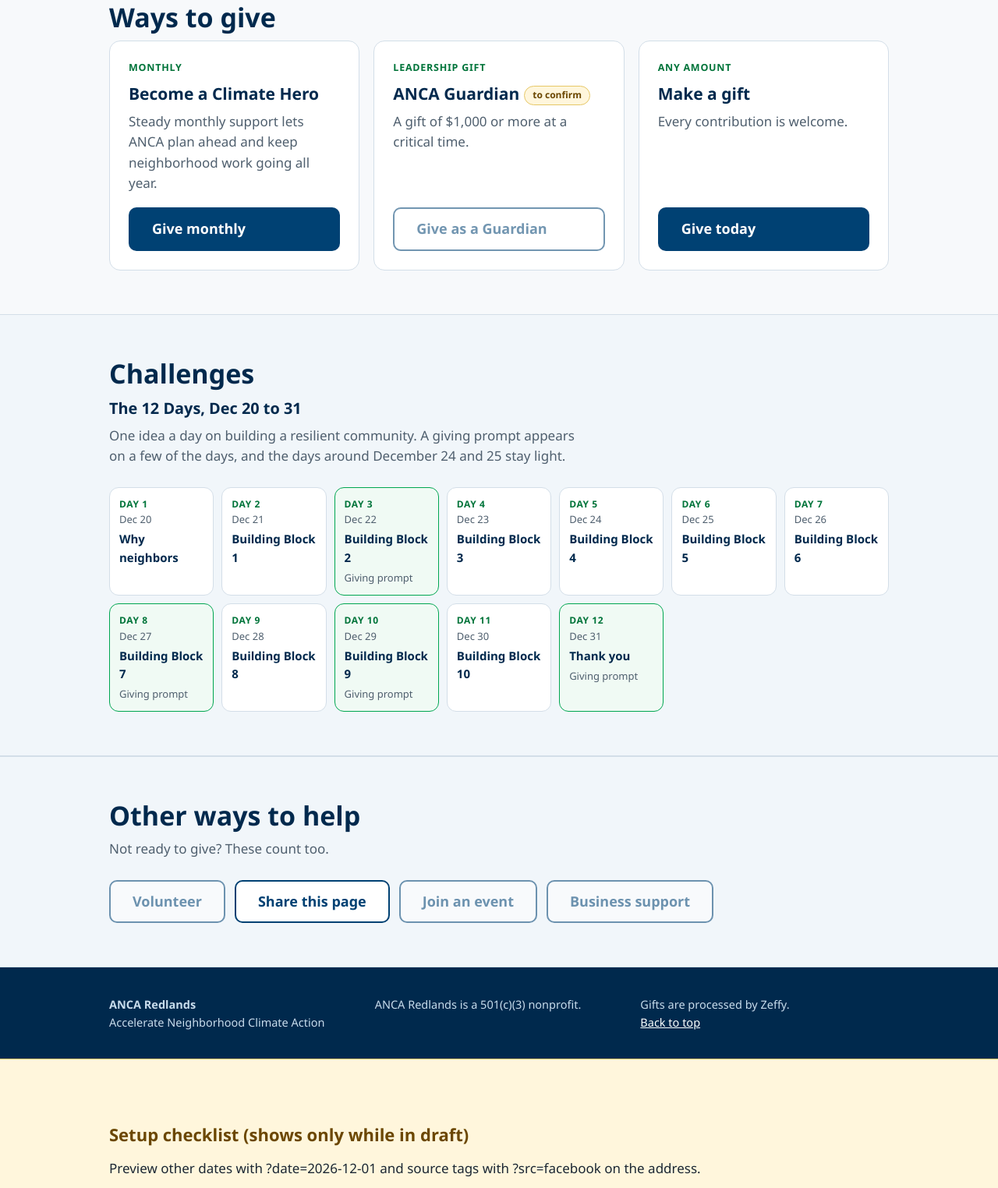
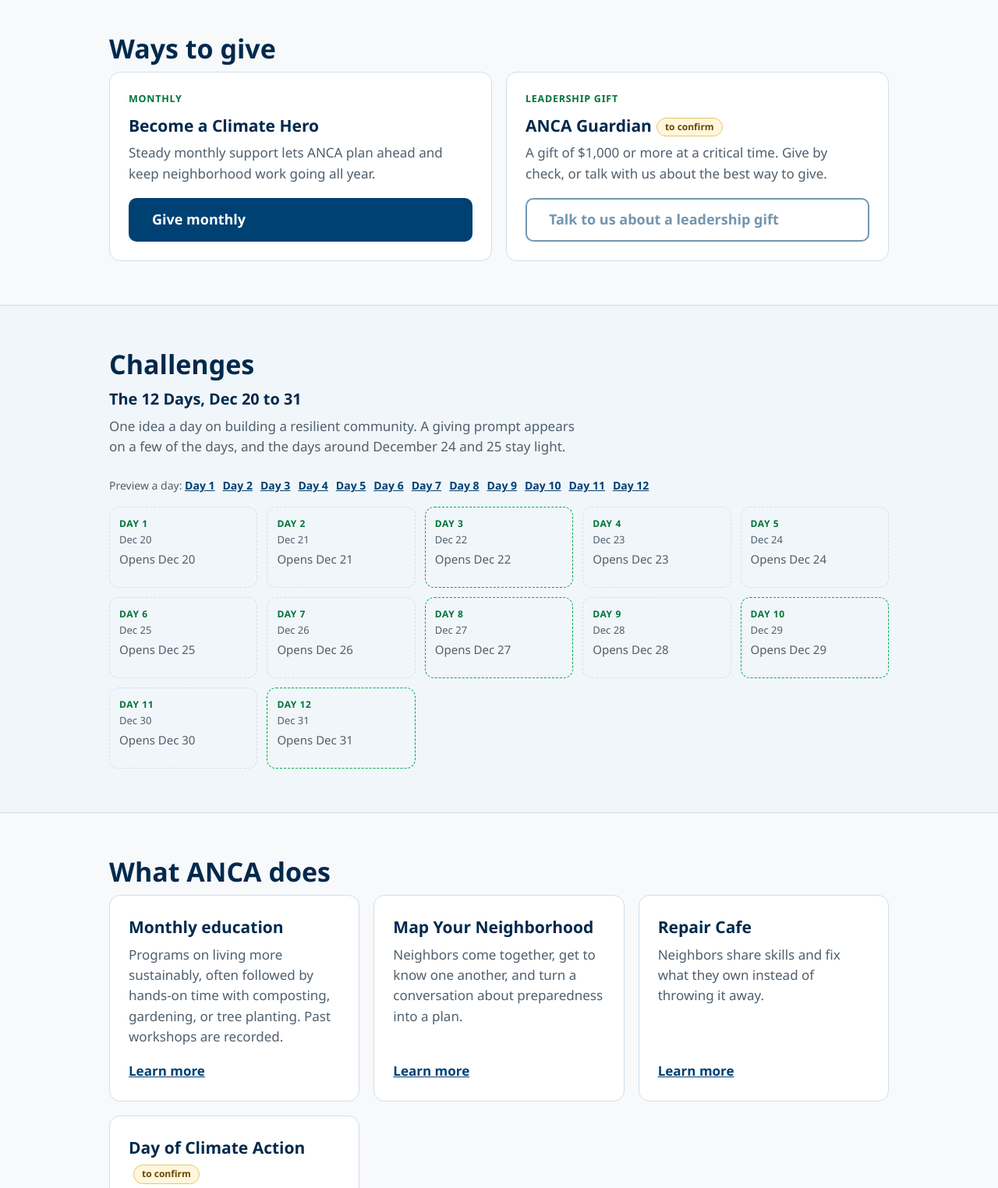
Before and after one commit to ANCA-Redlands/giving-campaign, a plain HTML site: page index.html in a window 1280 px wide. Shown: the part 847-2371 px from the top of the page at 78% size. Drawn offline with Linux system fonts and the light colour scheme.

Commit message:
Add files via upload
First round of feedback updates

```diff
--- a/app.js
+++ b/app.js
@@ -63,11 +63,15 @@
     } catch (e) { return f.url; }
   }
 
-  function giveButton(cls, label, key) {
-    var url = giveUrl(key);
+  function btnFromUrl(cls, label, url) {
     if (url) { return el('a', { class: 'btn ' + cls, href: url, rel: 'noopener', text: label }); }
     if (isLive) { return null; }
-    return el('a', { class: 'btn ' + cls, 'aria-disabled': 'true', role: 'link', title: 'Form link not set yet', text: label });
+    return el('a', { class: 'btn ' + cls, 'aria-disabled': 'true', role: 'link', title: 'Link not set yet', text: label });
+  }
+  function giveButton(cls, label, key) { return btnFromUrl(cls, label, giveUrl(key)); }
+  function contactUrl() {
+    var e = (C.org || {}).contactEmail;
+    return e ? 'mailto:' + e : '';
   }
 
   /* ---------- build page ---------- */
@@ -103,7 +107,8 @@
   // hero
   var heroBtns = el('div', { class: 'cta-row' });
   var b1 = giveButton('primary', phase.button, 'phase');
-  var b2 = phase.form !== 'climateHero' ? giveButton('ghost', 'Become a monthly Climate Hero', 'climateHero') : null;
+  var heroUrl = giveUrl('climateHero');
+  var b2 = (phase.form !== 'climateHero' && (!heroUrl || heroUrl !== giveUrl('phase'))) ? giveButton('ghost', 'Become a monthly Climate Hero', 'climateHero') : null;
   if (b1) { heroBtns.appendChild(b1); }
   if (b2) { heroBtns.appendChild(b2); }
   main.appendChild(el('section', { class: 'hero' }, [el('div', { class: 'wrap' }, [
@@ -132,16 +137,19 @@
   // ways to give
   var cards = [];
   (C.ways || []).forEach(function (w) {
-    var url = giveUrl(w.form);
+    var isContact = w.form === 'contact';
+    var url = isContact ? contactUrl() : giveUrl(w.form);
+    if (w.hideIfSameAsMain && url && url === giveUrl('phase')) { return; }
     if (!url && isLive) { return; }
-    if (!url) { missing.push('Form link missing for "' + w.title + '" (' + formKeyFor(w.form) + ').'); }
+    if (!url) { missing.push(isContact ? 'Contact email for "' + w.title + '" is empty (org.contactEmail).' : 'Form link missing for "' + w.title + '" (' + formKeyFor(w.form) + ').'); }
     var label = w.form === 'phase' ? phase.button : w.button;
-    var h3kids = [document.createTextNode(w.title)];
-    if (!isLive && w.confirm) { h3kids.push(el('span', { class: 'flag', text: 'to confirm' })); }
-    var h3 = el('h3'); h3kids.forEach(function (k) { h3.appendChild(k); });
-    var btn = giveButton(w.form === 'guardian' ? 'outline' : 'dark', label, w.form);
+    var h3 = el('h3'); h3.appendChild(document.createTextNode(w.title));
+    if (!isLive && w.confirm) { h3.appendChild(el('span', { class: 'flag', text: 'to confirm' })); missing.push('Confirm: ' + w.title + '. ' + w.confirm); }
+    var body = w.text;
+    if (isContact && org.mailingAddress) { body += ' To give by check, mail it to: ' + org.mailingAddress + '.'; }
+    var btn = btnFromUrl(w.form === 'guardian' || isContact ? 'outline' : 'dark', label, url);
     cards.push(el('article', { class: 'card' }, [
-      el('div', { class: 'kicker', text: w.kicker }), h3, el('p', { text: w.text }), btn
+      el('div', { class: 'kicker', text: w.kicker }), h3, el('p', { text: body }), btn
     ]));
   });
   if (cards.length) {
@@ -172,16 +180,35 @@
       var end = addDays(td.start, td.days - 1);
       sc.wrap.appendChild(el('h3', { text: 'The 12 Days, ' + shortDate(td.start) + ' to ' + shortDate(end).replace(/^\w+ /, '') }));
       sc.wrap.appendChild(el('p', { class: 'lead', text: (td.intro || '') + ' A giving prompt appears on a few of the days, and the days around December 24 and 25 stay light.' }));
+      if (!isLive) {
+        var pv = el('p', { class: 'preview' });
+        pv.appendChild(document.createTextNode('Preview a day: '));
+        for (var k = 1; k <= td.days; k++) {
+          var pu = new URLSearchParams(location.search); pu.set('date', addDays(td.start, k - 1));
+          pv.appendChild(el('a', { href: '?' + pu.toString() + '#challenges', text: 'Day ' + k }));
+        }
+        sc.wrap.appendChild(pv);
+      }
       var list = el('ol', { class: 'days' });
       for (var i = 1; i <= td.days; i++) {
         var iso = addDays(td.start, i - 1);
-        var title = (td.titles && td.titles[i]) || (td.blockPrefix + ' ' + (i - 1));
+        var entry = (td.entries && td.entries[i]) || {};
+        var title = entry.title || (td.titles && td.titles[i]) || (td.blockPrefix + ' ' + (i - 1));
         var isGift = (td.givingPromptDays || []).indexOf(i) !== -1;
-        var cls = 'day' + (isGift ? ' gift' : '') + (iso < today ? ' past' : '') + (iso === today ? ' today' : '');
-        var li = el('li', { class: cls }, [
-          el('b', { text: 'Day ' + i }), el('span', { text: shortDate(iso) }), el('em', { text: title }),
-          isGift ? el('span', { text: 'Giving prompt' }) : null
-        ]);
+        var opened = iso <= today;
+        var cls = 'day' + (isGift ? ' gift' : '') + (iso < today ? ' past' : '') + (iso === today ? ' today' : '') + (opened ? '' : ' closed');
+        var kids = [el('b', { text: 'Day ' + i }), el('span', { text: shortDate(iso) })];
+        if (opened) {
+          kids.push(el('em', { text: title }));
+          if (entry.text) { kids.push(el('p', { text: entry.text })); }
+          if (entry.action) { kids.push(el('p', { class: 'try', text: 'Try this: ' + entry.action })); }
+          if (!entry.text && !isLive) { kids.push(el('p', { class: 'todo', text: 'Content to come' })); }
+          if (isGift) { kids.push(el('span', { class: 'prompt', text: 'Giving prompt' })); }
+          if (isGift && iso === today) { var gb = giveButton('dark small', td.promptButton || 'Give today', 'phase'); if (gb) { kids.push(gb); } }
+        } else {
+          kids.push(el('em', { text: 'Opens ' + shortDate(iso) }));
+        }
+        var li = el('li', { class: cls }, kids);
         if (iso === today) { li.setAttribute('aria-current', 'date'); }
         list.appendChild(li);
       }
@@ -196,18 +223,32 @@
     main.appendChild(sc.node); addNav('challenges', 'Challenges');
   }
 
-  // stats
-  var stats = (C.stats || []).filter(function (s) { return s && s.value; });
-  if (stats.length) {
-    var ss = section('impact', '', 'What ANCA does');
-    var sg = el('div', { class: 'stats' });
-    stats.slice(0, 3).forEach(function (s) {
-      sg.appendChild(el('div', { class: 'stat' }, [el('strong', { text: s.value }), el('span', { text: s.label || '' }), s.source ? el('small', { text: 'Source: ' + s.source }) : null]));
+  // what ANCA does (no numbers)
+  var pr = C.programs || {};
+  var items = (pr.items || []).filter(function (x) { return x && x.title; });
+  if (pr.enabled && items.length) {
+    var sp = section('programs', '', pr.heading || 'What ANCA does', pr.intro || '');
+    var pg = el('div', { class: 'grid3' });
+    items.forEach(function (it) {
+      var h = el('h3'); h.appendChild(document.createTextNode(it.title));
+      if (!isLive && it.confirm) { h.appendChild(el('span', { class: 'flag', text: 'to confirm' })); missing.push('Confirm: ' + it.title + '. ' + it.confirm); }
+      pg.appendChild(el('article', { class: 'card' }, [h, el('p', { text: it.text || '' }), it.url ? el('a', { class: 'more', href: it.url, text: 'Learn more' }) : null]));
     });
-    ss.wrap.appendChild(sg);
-    main.appendChild(ss.node); addNav('impact', 'Our work');
-  } else if (!isLive) {
-    missing.push('Impact numbers: add up to three verified numbers, each with a source (optional section, hidden until filled).');
+    sp.wrap.appendChild(pg);
+    main.appendChild(sp.node); addNav('programs', 'What we do');
+    if (!isLive && !(C.approved || {}).programs) { missing.push('"What ANCA does" descriptions are drawn from the Hub Programs page. Linda to confirm they are current.'); }
+  }
+
+  // supporters (names only)
+  var sup = C.supporters || {};
+  var names = (sup.names || []).filter(Boolean);
+  if (names.length) {
+    var ssn = section('supporters', 'alt', sup.heading || 'Our supporters', sup.intro || '');
+    var nl = el('ul', { class: 'names' });
+    names.forEach(function (n) { nl.appendChild(el('li', { text: n })); });
+    ssn.wrap.appendChild(nl);
+    if (sup.note) { ssn.wrap.appendChild(el('p', { class: 'lead', text: sup.note })); }
+    main.appendChild(ssn.node); addNav('supporters', 'Supporters');
   }
 
   // help
--- a/config.js
+++ b/config.js
@@ -17,13 +17,17 @@ window.CAMPAIGN = {
     name: 'ANCA Redlands',
     tagline: 'Accelerate Neighborhood Climate Action',
     home: 'https://www.ancaredlands.org',
-    contactEmail: '',      // example: 'info@example.org'. Leave empty to hide.
-    mailingAddress: '',    // one line. Leave empty to hide.
-    social: { facebook: '', instagram: '', linkedin: '' }
+    contactEmail: '',      // used by the leadership gift button. Leave empty to hide it.
+    mailingAddress: '',    // one line, used for the "give by check" note. Leave empty to hide.
+    social: {
+      facebook: 'https://www.facebook.com/ancaredlands',
+      instagram: 'https://www.instagram.com/ancaredlands/',
+      linkedin: ''
+    }
   },
 
   // Flip these to true as each item is approved. Draft mode lists what is still open.
-  approved: { theme: false, need: false, tax: false },
+  approved: { theme: false, need: false, tax: false, programs: false },
 
   // Placeholder theme (Linda's suggestion). Milan decides the final wording.
   theme: {
@@ -38,7 +42,7 @@ window.CAMPAIGN = {
     yearEnd:       { url: 'https://www.zeffy.com/en-US/donation-form/join-the-movement-for-a-climate-resilient-future' },   // year-end, Nov 17 to Dec 31
     givingTuesday: { url: 'https://www.zeffy.com/en-US/donation-form/join-the-movement-for-a-climate-resilient-future' },   // one-day, Dec 1
     climateHero:   { url: 'https://www.zeffy.com/en-US/donation-form/join-the-movement-for-a-climate-resilient-future' },   // existing Climate Heroes form (monthly or one-time)
-    guardian:      { url: '' }    // $1,000+ leadership gift (to confirm it exists)
+    guardian:      { url: '' }    // not used while the leadership gift is contact and check
   },
 
   // Which form the main button uses, by date. The first matching row wins.
@@ -55,45 +59,74 @@ window.CAMPAIGN = {
     paragraphs: []
   },
 
-  // Ways to give. form: 'phase' follows the date rule above.
+  // Ways to give.
+  //   form 'phase'   = follows the date rule above
+  //   form 'contact' = opens an email to org.contactEmail (for leadership gifts and checks)
+  //   hideIfSameAsMain = hide this card while it would repeat the main button's link
   ways: [
     { kicker: 'Monthly', title: 'Become a Climate Hero',
       text: 'Steady monthly support lets ANCA plan ahead and keep neighborhood work going all year.',
       form: 'climateHero', button: 'Give monthly' },
     { kicker: 'Leadership gift', title: 'ANCA Guardian',
-      text: 'A gift of $1,000 or more at a critical time.',
-      form: 'guardian', button: 'Give as a Guardian', confirm: 'To confirm with Milan that this form exists.' },
+      text: 'A gift of $1,000 or more at a critical time. Give by check, or talk with us about the best way to give.',
+      form: 'contact', button: 'Talk to us about a leadership gift',
+      confirm: 'Who should receive these emails (org.contactEmail), and the mailing address for checks (org.mailingAddress).' },
     { kicker: 'Any amount', title: 'Make a gift',
       text: 'Every contribution is welcome.',
-      form: 'phase', button: 'Give today' }
+      form: 'phase', button: 'Give today', hideIfSameAsMain: true }
   ],
 
   // Optional goal display, updated by hand for now. Turn on when a goal is ready.
   goal: { enabled: false, name: '', raised: 0, target: 0, updated: '' },
 
+  // The 12 Days. Each day opens on its date and shows its content. Future days show only the date.
+  // Add content as entries keyed by day number: 1: { title: '', text: '', action: '' }
   twelveDays: {
     enabled: true,
     start: '2026-12-20',
     days: 12,
     blockPrefix: 'Building Block',
     titles: { 1: 'Why neighbors', 12: 'Thank you' },
-    givingPromptDays: [3, 8, 10, 12],
-    intro: 'One idea a day on building a resilient community.'
+    givingPromptDays: [3, 8, 10, 12],   // days that show a Give button
+    promptButton: 'Give today',
+    intro: 'One idea a day on building a resilient community.',
+    entries: {}
   },
 
   // Only used if a matcher is found. Turn on and fill in.
   match: { enabled: false, matched: '', cap: '', window: '', howCounted: '', announcement: '' },
 
-  // Up to three verified numbers, each with a source. Empty hides the section.
-  // Example: { value: '123', label: 'neighbors reached', source: 'Where this number comes from' }
-  stats: [],
+  // What ANCA does, in words. Drawn from the Programs page on the Hub. Linda to confirm they are current.
+  // Each item: title, text, url (optional "Learn more" link), confirm (a note shown only in draft).
+  programs: {
+    enabled: true,
+    heading: 'What ANCA does',
+    intro: '',
+    items: [
+      { title: 'Monthly education',
+        text: 'Programs on living more sustainably, often followed by hands-on time with composting, gardening, or tree planting. Past workshops are recorded.',
+        url: 'https://redlands-anca.hub.arcgis.com/pages/programs' },
+      { title: 'Map Your Neighborhood',
+        text: 'Neighbors come together, get to know one another, and turn a conversation about preparedness into a plan.',
+        url: 'https://redlands-anca.hub.arcgis.com/pages/our-neighborhoods' },
+      { title: 'Repair Cafe',
+        text: 'Neighbors share skills and fix what they own instead of throwing it away.',
+        url: 'https://redlands-anca.hub.arcgis.com/pages/upcoming-events' },
+      { title: 'Day of Climate Action',
+        text: 'An Earth Day celebration where local businesses and organizations host projects that help residents learn sustainable ways to live.',
+        url: 'https://redlands-anca.hub.arcgis.com/pages/programs',
+        confirm: 'The Hub page says this launched in 2023. Confirm it is still held each year.' }
+    ]
+  },
 
-  // Other ways to help. Empty url hides the button on the live page.
+  // Names only, no amounts. Only list people who agreed to be named. Empty hides the section.
+  supporters: { heading: 'Our supporters', intro: '', names: [], note: '' },
+
+  // Other ways to help. Empty url hides the button on the live page. 'share' copies or shares this page's link.
   help: [
-    { label: 'Volunteer',        url: '' },
-    { label: 'Share this page',  url: 'share' },
-    { label: 'Join an event',    url: '' },
-    { label: 'Business support', url: '' }
+    { label: 'Volunteer',       url: 'https://redlands-anca.hub.arcgis.com/pages/get-involved' },
+    { label: 'Join an event',   url: 'https://redlands-anca.hub.arcgis.com/pages/upcoming-events' },
+    { label: 'Share this page', url: 'share' }
   ],
 
   footer: {
--- a/styles.css
+++ b/styles.css
@@ -71,13 +71,22 @@ section h3{color:var(--navy-900);margin:0 0 6px}
 .progress small{color:var(--muted)}
 
 /* 12 days */
-.days{display:grid;grid-template-columns:repeat(auto-fill,minmax(120px,1fr));gap:10px;padding:0;margin:0;list-style:none}
+.days{display:grid;grid-template-columns:repeat(auto-fill,minmax(190px,1fr));gap:12px;padding:0;margin:0;list-style:none}
 .day{background:var(--paper);border:1px solid var(--line);border-radius:12px;padding:12px;min-height:104px}
 .day b{display:block;font-size:12px;letter-spacing:.05em;text-transform:uppercase;color:var(--green-text)}
 .day span{font-size:13px;color:var(--muted);display:block}
 .day em{font-style:normal;font-size:15px;font-weight:600;color:var(--navy-900);display:block;margin:4px 0}
 .day.gift{border-color:var(--green);background:#f0faf4}
-.day.past{opacity:.6}
+.day p{margin:6px 0 0;font-size:14.5px;color:var(--ink)}
+.day p.try{color:var(--muted)}
+.day p.todo{color:var(--warn-ink);font-style:italic}
+.day .prompt{margin-top:8px;font-weight:600;color:var(--green-text)}
+.day .btn.small{font-size:15px;padding:9px 16px;margin-top:10px}
+.day.closed{background:var(--tint-50);border-style:dashed}
+.day.closed em{color:var(--muted);font-weight:500}
+.day.past{opacity:.85}
+.preview{font-size:14px;color:var(--muted);margin:0 0 16px}
+.preview a{margin-right:10px;font-weight:600}
 .day.today{outline:3px solid var(--green);outline-offset:1px}
 
 .match{margin-top:22px;border:2px dashed var(--green);border-radius:14px;padding:22px;background:var(--paper)}
@@ -92,6 +101,9 @@ section h3{color:var(--navy-900);margin:0 0 6px}
 .stat small{display:block;margin-top:8px;color:var(--muted);font-size:12.5px}
 
 .help{display:flex;flex-wrap:wrap;gap:12px}
+.card a.more{font-weight:700;margin-top:auto}
+.names{columns:3 200px;list-style:none;padding:0;margin:0 0 12px;font-size:16px}
+.names li{break-inside:avoid;padding:3px 0}
 
 /* checklist (draft only) */
 .checklist{background:var(--warn-bg);border-top:1px solid var(--warn-line)}
```
Also changed, not shown: assets/og-image.png, 1 other file.
